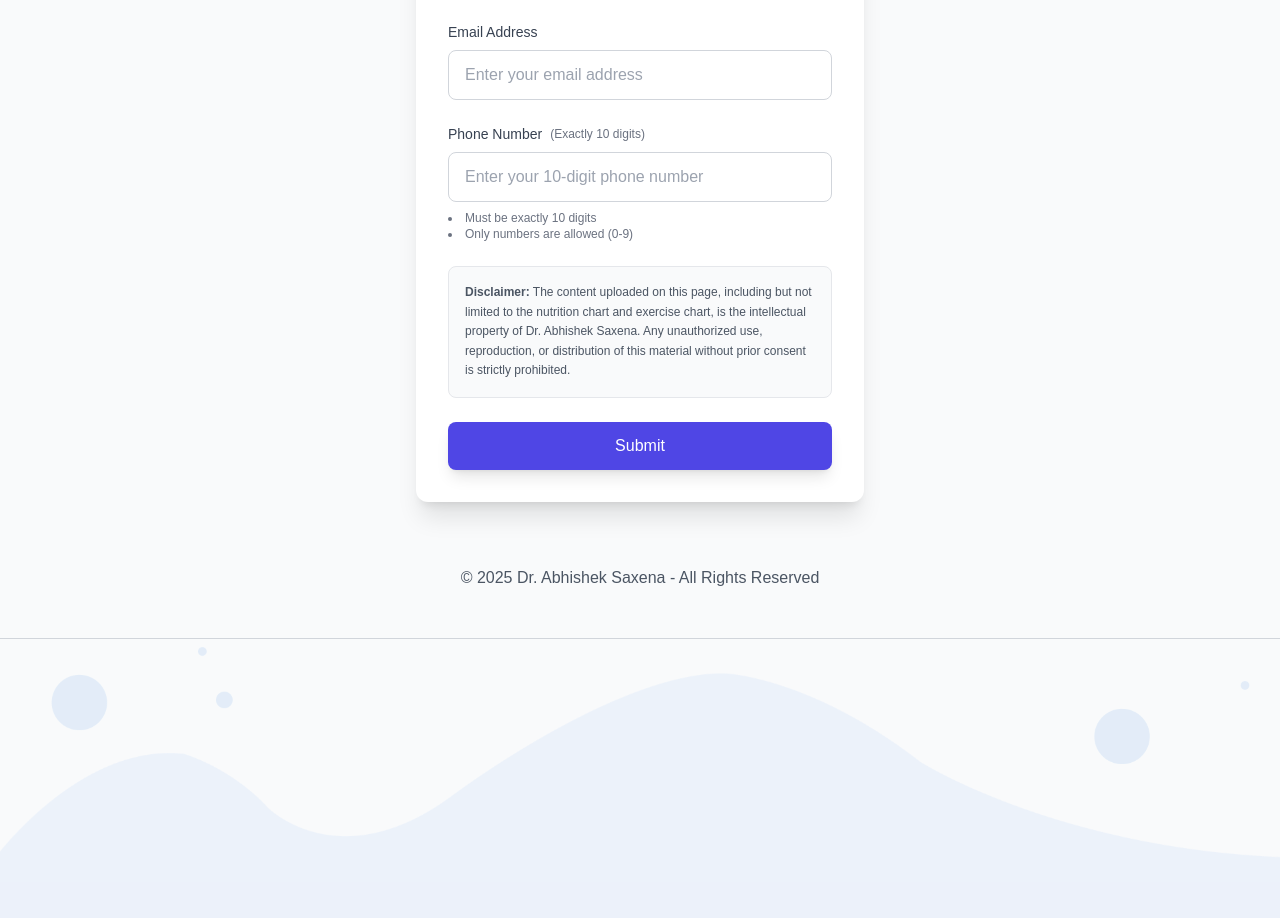
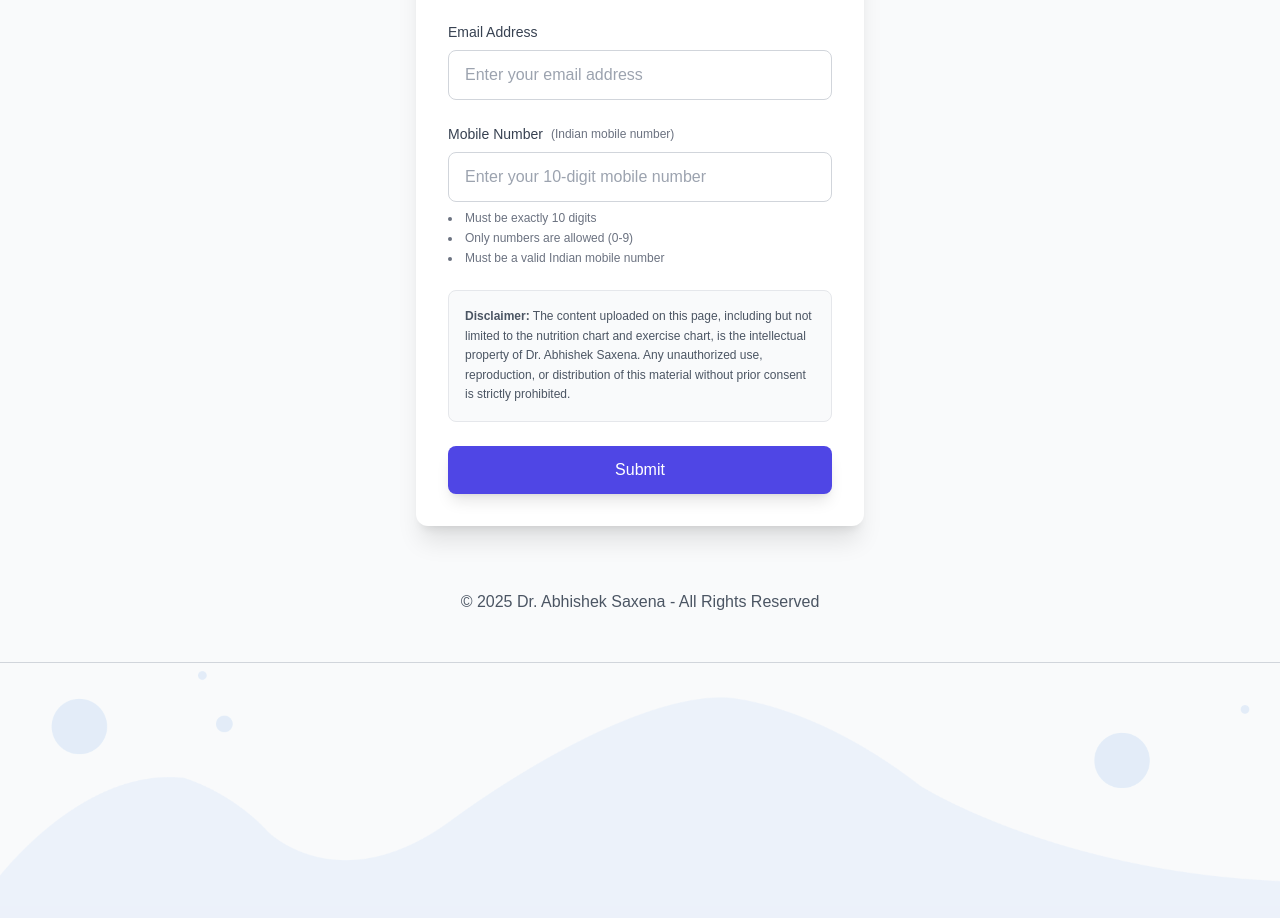
Before and after one commit to jeet-code27/boneandjoints, a Next.js app: page /nutrition-fitness in a window 1280 px wide. Shown: the part 880-1798 px from the top of the page. Built offline with nearby package versions, Linux system fonts and the light colour scheme.

Commit message:
validation added

```diff
--- a/src/app/nutrition-fitness/page.js
+++ b/src/app/nutrition-fitness/page.js
@@ -19,12 +19,124 @@ export default function NutritionFitness() {
     const [isLoading, setIsLoading] = useState(false);
     const [error, setError] = useState('');
 
-    const validatePhoneNumber = (phone) => {
-        return /^\d{10}$/.test(phone);
+    // Enhanced Indian phone number validation
+    const validateIndianPhoneNumber = (phone) => {
+        // Check if it's exactly 10 digits
+        if (!/^\d{10}$/.test(phone)) return false;
+
+        // Check if it starts with valid Indian mobile prefixes (6, 7, 8, 9)
+        if (!/^[6-9]/.test(phone)) return false;
+
+        // Check for invalid patterns
+        const invalidPatterns = [
+            /^(\d)\1{9}$/, // All same digits (e.g., 7777777777)
+            /^(\d)\1{7,}/, // 8 or more consecutive same digits
+            /^(0123456789|1234567890|9876543210|0987654321)$/, // Sequential patterns
+            /^([6-9])\1{4,}/, // 5 or more consecutive same digits starting with valid prefix
+        ];
+
+        // Check for common fake numbers
+        const commonFakeNumbers = [
+            '9999999999', '8888888888', '7777777777', '6666666666',
+            '1234567890', '0987654321', '9876543210', '1111111111',
+            '2222222222', '3333333333', '4444444444', '5555555555',
+            '0000000000', '1010101010', '2020202020', '3030303030',
+            '9090909090', '8080808080', '7070707070', '6060606060'
+        ];
+
+        if (commonFakeNumbers.includes(phone)) return false;
+
+        // Check for invalid patterns
+        for (const pattern of invalidPatterns) {
+            if (pattern.test(phone)) return false;
+        }
+
+        // Additional checks for suspicious patterns
+        // Check for too many repeated digits (more than 4 of the same digit)
+        const digitCounts = {};
+        for (const digit of phone) {
+            digitCounts[digit] = (digitCounts[digit] || 0) + 1;
+            if (digitCounts[digit] > 4) return false;
+        }
+
+        // Check for alternating patterns like 9090909090, 8181818181
+        let isAlternating = true;
+        for (let i = 2; i < phone.length; i++) {
+            if (phone[i] !== phone[i % 2]) {
+                isAlternating = false;
+                break;
+            }
+        }
+        if (isAlternating) return false;
+
+        return true;
     };
 
     const validateName = (name) => {
         return /^[A-Za-z\s]+$/.test(name);
+    };
+
+    // Function to get detailed error message for phone validation
+    const getPhoneValidationError = (phone) => {
+        if (!phone) return '';
+
+        if (phone.length !== 10) {
+            return 'Phone number must be exactly 10 digits';
+        }
+
+        if (!/^\d{10}$/.test(phone)) {
+            return 'Phone number should contain only digits';
+        }
+
+        if (!/^[6-9]/.test(phone)) {
+            return 'Indian mobile numbers must start with 6, 7, 8, or 9';
+        }
+
+        // Check for all same digits
+        if (/^(\d)\1{9}$/.test(phone)) {
+            return 'Please enter a valid mobile number (all digits cannot be the same)';
+        }
+
+        // Check for common fake numbers
+        const commonFakeNumbers = [
+            '9999999999', '8888888888', '7777777777', '6666666666',
+            '1234567890', '0987654321', '9876543210', '1111111111',
+            '2222222222', '3333333333', '4444444444', '5555555555',
+            '0000000000', '1010101010', '2020202020', '3030303030',
+            '9090909090', '8080808080', '7070707070', '6060606060'
+        ];
+
+        if (commonFakeNumbers.includes(phone)) {
+            return 'Please enter a valid mobile number (this appears to be a fake number)';
+        }
+
+        // Check for too many repeated digits
+        const digitCounts = {};
+        for (const digit of phone) {
+            digitCounts[digit] = (digitCounts[digit] || 0) + 1;
+            if (digitCounts[digit] > 4) {
+                return 'Please enter a valid mobile number (too many repeated digits)';
+            }
+        }
+
+        // Check for alternating patterns
+        let isAlternating = true;
+        for (let i = 2; i < phone.length; i++) {
+            if (phone[i] !== phone[i % 2]) {
+                isAlternating = false;
+                break;
+            }
+        }
+        if (isAlternating) {
+            return 'Please enter a valid mobile number (alternating pattern detected)';
+        }
+
+        // Check for consecutive same digits (5 or more)
+        if (/(\d)\1{4,}/.test(phone)) {
+            return 'Please enter a valid mobile number (too many consecutive same digits)';
+        }
+
+        return '';
     };
 
     const handleChange = (e) => {
@@ -56,19 +168,11 @@ export default function NutritionFitness() {
 
     useEffect(() => {
         if (formData.phoneNumber && formData.phoneNumber.length > 0) {
-            if (formData.phoneNumber.length < 10) {
-                setErrors(prev => ({
-                    ...prev,
-                    phoneNumber: 'Phone number must be 10 digits'
-                }));
-            } else if (!validatePhoneNumber(formData.phoneNumber)) {
-                setErrors(prev => ({
-                    ...prev,
-                    phoneNumber: 'Phone number should contain only 10 digits'
-                }));
-            } else {
-                setErrors(prev => ({...prev, phoneNumber: ''}));
-            }
+            const errorMessage = getPhoneValidationError(formData.phoneNumber);
+            setErrors(prev => ({
+                ...prev,
+                phoneNumber: errorMessage
+            }));
         }
     }, [formData.phoneNumber]);
 
@@ -96,10 +200,11 @@ export default function NutritionFitness() {
             return;
         }
 
-        if (!validatePhoneNumber(formData.phoneNumber)) {
+        if (!validateIndianPhoneNumber(formData.phoneNumber)) {
+            const errorMessage = getPhoneValidationError(formData.phoneNumber) || 'Please enter a valid Indian mobile number';
             setErrors(prev => ({
                 ...prev,
-                phoneNumber: 'Phone number must be exactly 10 digits'
+                phoneNumber: errorMessage
             }));
             return;
         }
@@ -179,7 +284,7 @@ export default function NutritionFitness() {
         if (field === 'phoneNumber') {
             if (!formData.phoneNumber) return 'default';
             if (errors.phoneNumber) return 'error';
-            if (validatePhoneNumber(formData.phoneNumber)) return 'success';
+            if (validateIndianPhoneNumber(formData.phoneNumber)) return 'success';
             return 'default';
         }
         return 'default';
@@ -263,8 +368,8 @@ export default function NutritionFitness() {
 
                                     <div className="mb-6">
                                         <label htmlFor="phoneNumber" className="block text-sm font-medium text-gray-700 mb-2 flex items-center">
-                                            Phone Number
-                                            <span className="text-xs ml-2 text-gray-500">(Exactly 10 digits)</span>
+                                            Mobile Number
+                                            <span className="text-xs ml-2 text-gray-500">(Indian mobile number)</span>
                                         </label>
                                         <div className="relative">
                                             <input
@@ -281,7 +386,7 @@ export default function NutritionFitness() {
                                                     'border-gray-300 focus:ring-indigo-500'}
                                                     focus:outline-none focus:ring-2 focus:border-transparent transition-all duration-200
                                                     ${formData.phoneNumber.length > 0 ? 'pr-10' : ''}`}
-                                                placeholder="Enter your 10-digit phone number"
+                                                placeholder="Enter your 10-digit mobile number"
                                             />
                                             {getInputStatus('phoneNumber') === 'success' && (
                                                 <div className="absolute right-3 top-1/2 transform -translate-y-1/2">
@@ -307,9 +412,17 @@ export default function NutritionFitness() {
                                             </div>
                                         )}
                                         <div className="mt-2 text-xs text-gray-500">
-                                            <ul className="list-disc list-inside">
-                                                <li className={`${validatePhoneNumber(formData.phoneNumber) ? 'text-green-500' : ''}`}>Must be exactly 10 digits</li>
-                                                <li className={`${/^\d+$/.test(formData.phoneNumber) ? 'text-green-500' : ''}`}>Only numbers are allowed (0-9)</li>
+                                            <ul className="list-disc list-inside space-y-1">
+                                                <li className={`${formData.phoneNumber.length === 10 ? 'text-green-500' : ''}`}>
+                                                    Must be exactly 10 digits
+                                                </li>
+
+                                                <li className={`${/^\d+$/.test(formData.phoneNumber) ? 'text-green-500' : ''}`}>
+                                                    Only numbers are allowed (0-9)
+                                                </li>
+                                                <li className={`${validateIndianPhoneNumber(formData.phoneNumber) ? 'text-green-500' : ''}`}>
+                                                    Must be a valid Indian mobile number
+                                                </li>
                                             </ul>
                                         </div>
                                     </div>
@@ -329,8 +442,8 @@ export default function NutritionFitness() {
                                     <button
                                         type="submit"
                                         className={`w-full py-3 px-4 rounded-lg text-white font-medium transition-all duration-300
-                                            ${isLoading || errors.phoneNumber ? 'bg-indigo-400 cursor-not-allowed' : 'bg-indigo-600 hover:bg-indigo-700 shadow-lg hover:shadow-indigo-200'}`}
-                                        disabled={isLoading || errors.phoneNumber !== ''}
+                                            ${isLoading || errors.phoneNumber || errors.fullName ? 'bg-indigo-400 cursor-not-allowed' : 'bg-indigo-600 hover:bg-indigo-700 shadow-lg hover:shadow-indigo-200'}`}
+                                        disabled={isLoading || errors.phoneNumber !== '' || errors.fullName !== ''}
                                     >
                                         {isLoading ? (
                                             <span className="flex items-center justify-center">
```
